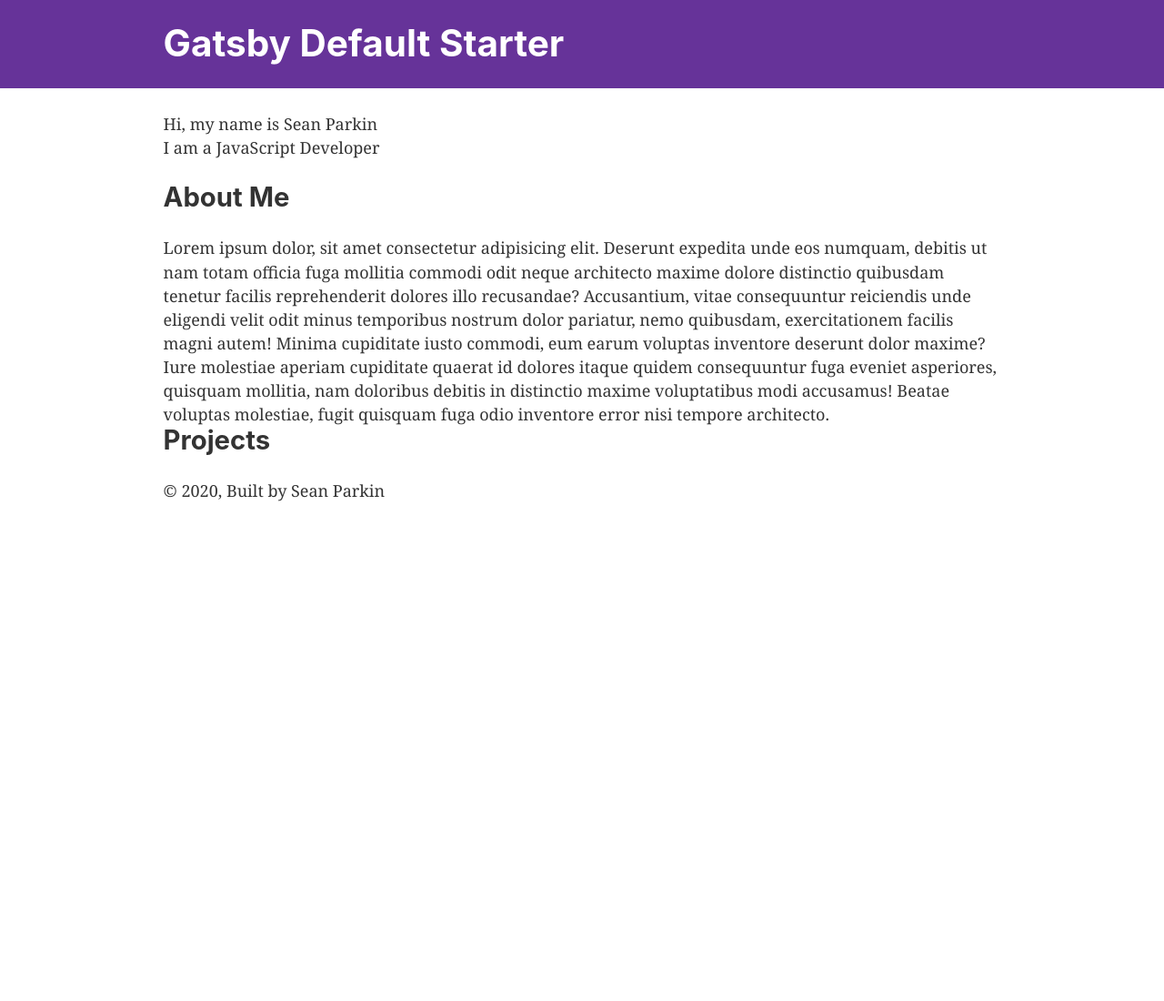
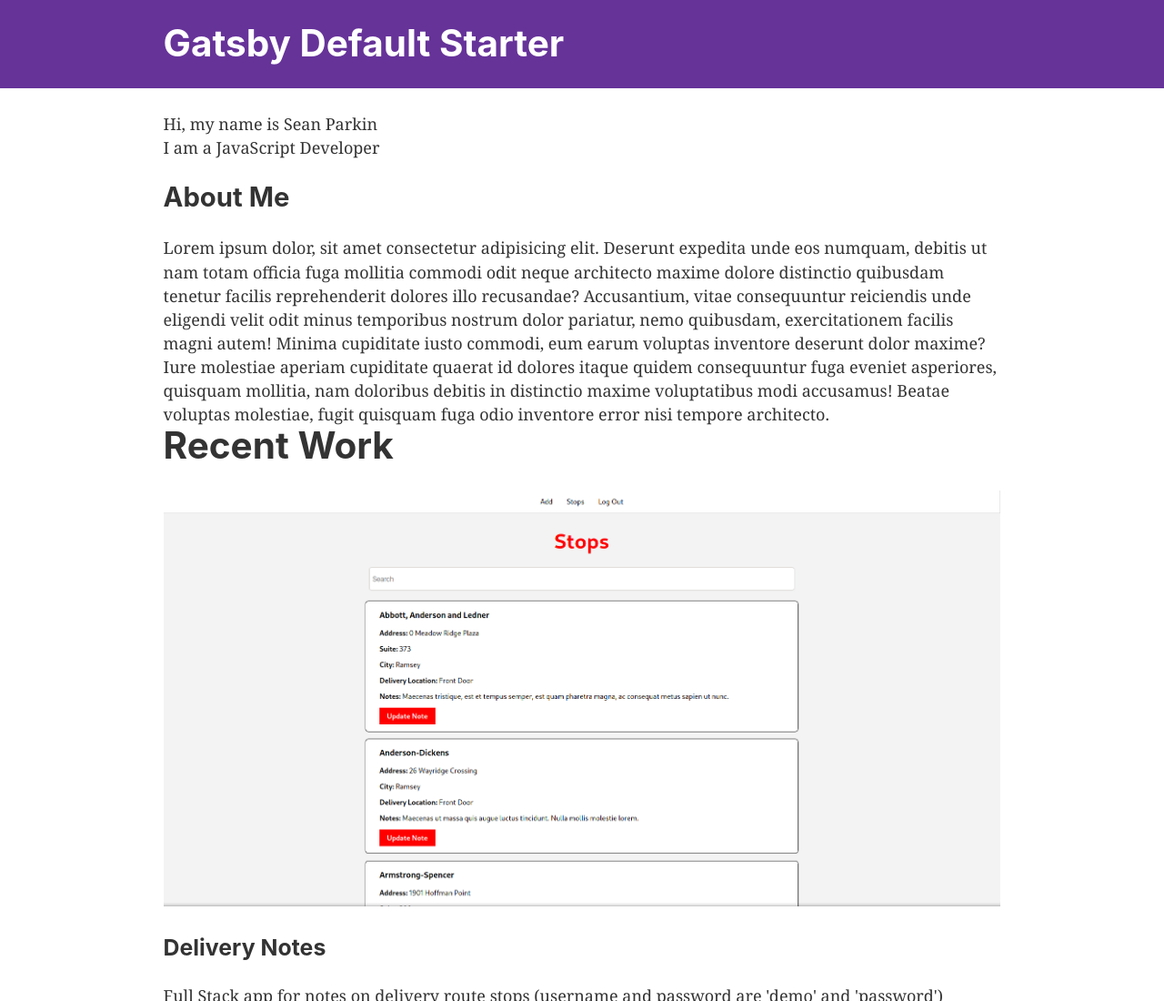
Before and after one commit to minnecoder/gatsby-portfolio, a Gatsby site: page / in a window 1280 px wide. Shown: the top 1100 px of the page at 91% size. Before the commit the page ends 800 px from the top, so only its background shows below. Built offline with nearby package versions, Linux system fonts and the light colour scheme; Gatsby itself is replaced by a stand-in of ours.

Commit message:
Added Pictures, Projects working

```diff
--- a/gatsby-config.js
+++ b/gatsby-config.js
@@ -1,34 +1,43 @@
 module.exports = {
   siteMetadata: {
-    title: `Gatsby Default Starter`,
-    description: `Kick off your next, great Gatsby project with this default starter. This barebones starter ships with the main Gatsby configuration files you might need.`,
-    author: `@gatsbyjs`,
+    title: 'Gatsby Default Starter',
+    description: 'Kick off your next, great Gatsby project with this default starter. This barebones starter ships with the main Gatsby configuration files you might need.',
+    author: '@gatsbyjs',
   },
   plugins: [
-    `gatsby-plugin-react-helmet`,
+    'gatsby-plugin-react-helmet',
     {
-      resolve: `gatsby-source-filesystem`,
+      resolve: 'gatsby-source-filesystem',
       options: {
-        name: `images`,
+        name: 'images',
         path: `${__dirname}/src/images`,
       },
     },
-    `gatsby-transformer-sharp`,
-    `gatsby-plugin-sharp`,
     {
-      resolve: `gatsby-plugin-manifest`,
+      resolve: 'gatsby-source-filesystem',
       options: {
-        name: `gatsby-starter-default`,
-        short_name: `starter`,
-        start_url: `/`,
-        background_color: `#663399`,
-        theme_color: `#663399`,
-        display: `minimal-ui`,
-        icon: `src/images/gatsby-icon.png`, // This path is relative to the root of the site.
+        name: 'data',
+        path: `${__dirname}/src/data`,
+      },
+    },
+    'gatsby-transformer-sharp',
+    'gatsby-transformer-remark',
+    'gatsby-transformer-json',
+    'gatsby-plugin-sharp',
+    {
+      resolve: 'gatsby-plugin-manifest',
+      options: {
+        name: 'gatsby-starter-default',
+        short_name: 'starter',
+        start_url: '/',
+        background_color: '#663399',
+        theme_color: '#663399',
+        display: 'minimal-ui',
+        icon: 'src/images/gatsby-icon.png', // This path is relative to the root of the site.
       },
     },
     // this (optional) plugin enables Progressive Web App + Offline functionality
     // To learn more, visit: https://gatsby.dev/offline
     // `gatsby-plugin-offline`,
   ],
-}
+};
--- a/package.json
+++ b/package.json
@@ -12,6 +12,8 @@
     "gatsby-plugin-react-helmet": "^3.3.10",
     "gatsby-plugin-sharp": "^2.6.26",
     "gatsby-source-filesystem": "^2.3.24",
+    "gatsby-transformer-json": "^2.4.11",
+    "gatsby-transformer-remark": "^2.8.28",
     "gatsby-transformer-sharp": "^2.5.12",
     "prop-types": "^15.7.2",
     "react": "^16.12.0",
--- /dev/null
+++ b/src/components/ProjectItem.js
@@ -0,0 +1,28 @@
+import React from 'react';
+import PropTypes from 'prop-types';
+
+const ProjectItem = ({ node, imgSrc }) => (
+  <div>
+    <div>
+      <img src={imgSrc} alt="Project" style={{ maxWidth: '100%' }} />
+    </div>
+    <div>
+      <h3>{node.name}</h3>
+      <p>{node.description}</p>
+      <p>
+        <strong>Technologies Used: </strong>
+        {node.tech}
+      </p>
+      <div>
+        <a href={node.website}>Website</a>
+        <a href={node.github}>GitHub</a>
+      </div>
+    </div>
+  </div>
+);
+export default ProjectItem;
+
+ProjectItem.propTypes = {
+  node: PropTypes.objectOf(PropTypes.string).isRequired,
+  imgSrc: PropTypes.string.isRequired,
+};
--- a/src/components/projects.js
+++ b/src/components/projects.js
@@ -1,9 +1,59 @@
 import React from 'react';
+import { StaticQuery, graphql } from 'gatsby';
+import ProjectItem from './ProjectItem';
 
-export default function projects() {
-  return (
-    <div>
-      <h2>Projects</h2>
-    </div>
-  );
-}
+const projects = () => (
+  <StaticQuery
+    query={graphql`
+    {
+        allFile(filter: { relativePath: { regex: "/projects/.*.(png|gif|jpeg|jpg)/" } }) {
+          edges {
+            node {
+              relativePath
+              childImageSharp {
+                fluid(maxWidth: 500) {
+                  src
+                }
+              }
+            }
+          }
+        }
+        allProjectsJson {
+          edges {
+            node {
+              name
+              description
+              img
+              tech
+              github
+              website
+            }
+          }
+        }
+      }
+
+
+    `}
+    render={(data) => {
+      const portfolioData = data.allProjectsJson.edges;
+      const portfolioImages = data.allFile.edges;
+      return (
+        <div id="work">
+          <div>
+            <h1>Recent Work</h1>
+
+            <div>
+              {portfolioData.map(({ node }) => {
+                const image = portfolioImages.find((n) => n.node.relativePath === `projects/${node.img}`);
+                const imgSrc = image.node.childImageSharp.fluid.src;
+                return <ProjectItem node={node} imgSrc={imgSrc} key={node.name} />;
+              })}
+            </div>
+          </div>
+        </div>
+      );
+    }}
+  />
+);
+
+export default projects;
```
Also changed, not shown: src/pages/index.js (+6 -6 lines), src/components/projectItems.js (deleted), src/images/gatsby-astronaut.png (deleted), src/images/gatsby-icon.png (deleted), src/images/projects/del-notes.png (added), src/images/projects/fm-intro.png (added), src/images/projects/fm-landing.png (added), src/images/projects/fm-price.png (added), src/images/projects/mountains.jpg (added), src/images/projects/portfolio.jpg (added), src/images/projects/react-from-scratch.png (added), src/images/projects/tech.png (added), 1 other file.
